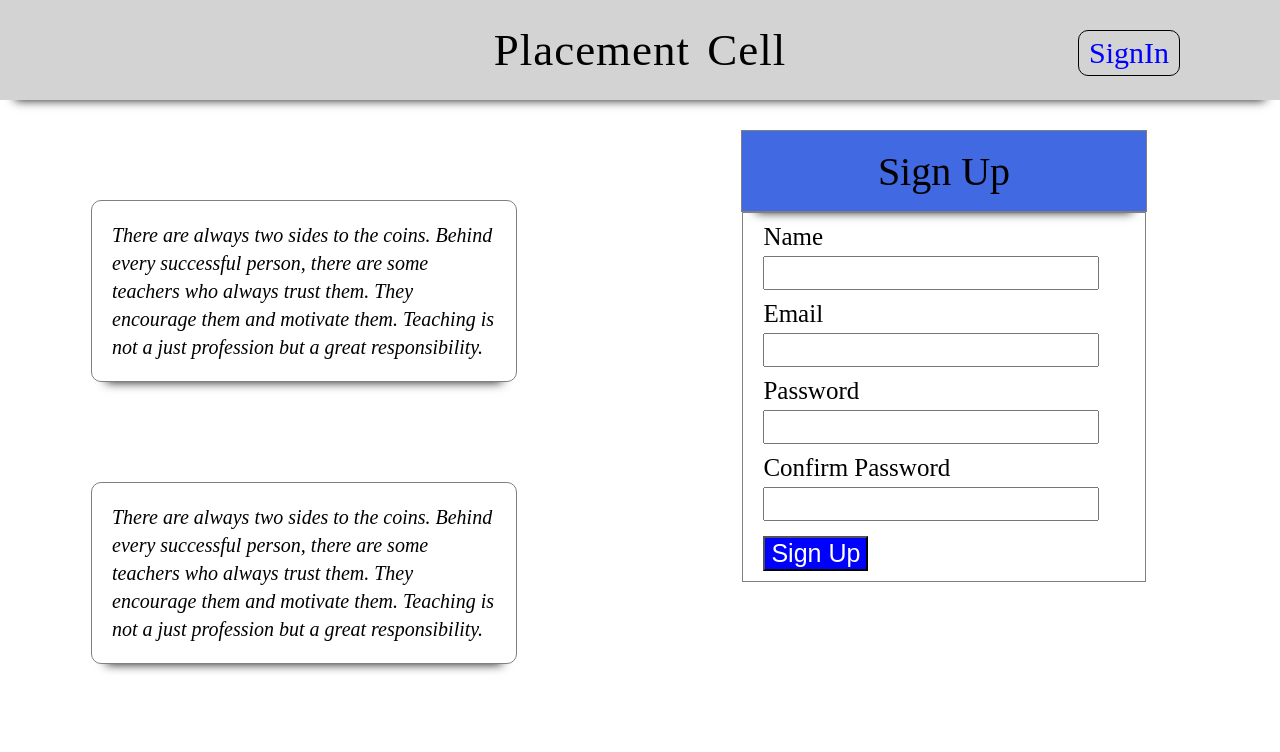
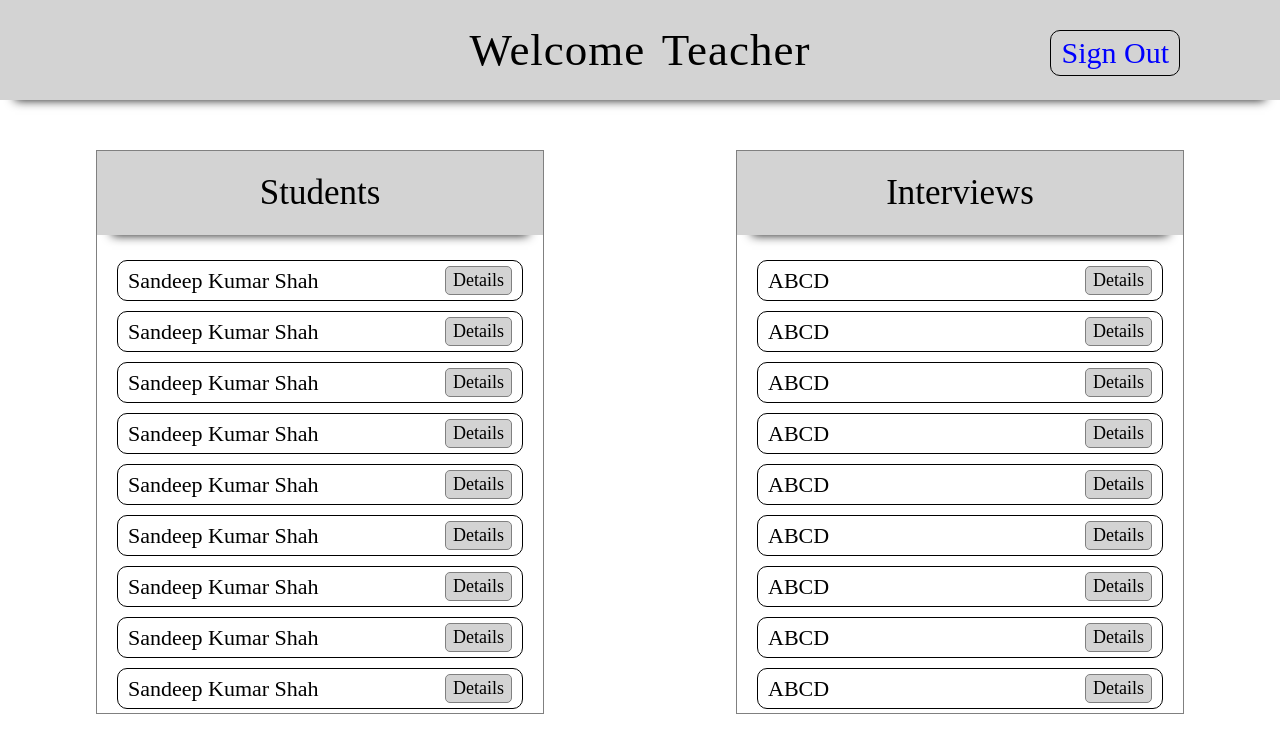
Before and after one commit to Sandeep96Shah/Placement, a React (Create React App) app in the folder client/: page / in a window 1280 px wide. Shown: the top 752 px of the page. Built offline with nearby package versions, Linux system fonts and the light colour scheme.

Commit message:
Added the Student,Interview Component and Dashboard Page

```diff
--- a/client/src/components/App.js
+++ b/client/src/components/App.js
@@ -2,12 +2,13 @@ import React from 'react';
 import { BrowserRouter as Switch, Route} from "react-router-dom";
 import HomePage from './HomePage';
 import LoginPage from './LoginPage';
+import Dashboard from './Dashboard';
 
  const App = () => {
   return (
     <div>
         <Switch>
-          <Route exact path="/" render={ () => <HomePage /> }/>
+          <Route exact path="/" render={ () => <Dashboard /> }/>
           <Route exact path="/login" render={ () => <LoginPage /> }/>
           {/* Add the login page and the dashboard page also add the 404 error page */}
         </Switch>
--- /dev/null
+++ b/client/src/components/Dashboard.js
@@ -0,0 +1,35 @@
+import React from 'react';
+import { Link } from 'react-router-dom';
+import Student from './Student';
+import Interview from './Interview';
+
+const Dashboard = () => {
+    return (
+        <div>
+            <div className="home_navbar">
+                <Link to="/"><p className="signout">Sign Out</p></Link>
+                <div className="home_header"><p>Welcome Teacher</p></div>
+            </div>
+            <div className="student_body">
+                <div className="student_container">
+                    <div className="student_div">
+                        <div className="student_header"><p>Students</p></div>
+                        <div className="student_list">
+                            <Student />
+                        </div>
+                    </div>
+                </div>
+                <div className="interview_container">
+                    <div className="interview_div">
+                        <div className="interview_header"><p>Interviews</p></div>
+                        <div className="interview_list">
+                            <Interview />
+                        </div>
+                    </div>
+                </div>
+            </div>
+        </div>
+    )
+}
+
+export default  Dashboard;
--- /dev/null
+++ b/client/src/components/Interview.js
@@ -0,0 +1,47 @@
+import React from 'react';
+import '../index.css';
+
+ const Interview = () => {
+    return (
+        <>
+            <div className="interview_comp">
+                <p className="student_name">ABCD</p>
+                <p className="detail_btn">Details</p>
+            </div>
+            <div className="interview_comp">
+                <p className="student_name">ABCD</p>
+                <p className="detail_btn">Details</p>
+            </div>
+            <div className="interview_comp">
+                <p className="student_name">ABCD</p>
+                <p className="detail_btn">Details</p>
+            </div>
+            <div className="interview_comp">
+                <p className="student_name">ABCD</p>
+                <p className="detail_btn">Details</p>
+            </div>
+            <div className="interview_comp">
+                <p className="student_name">ABCD</p>
+                <p className="detail_btn">Details</p>
+            </div>
+            <div className="interview_comp">
+                <p className="student_name">ABCD</p>
+                <p className="detail_btn">Details</p>
+            </div>
+            <div className="interview_comp">
+                <p className="student_name">ABCD</p>
+                <p className="detail_btn">Details</p>
+            </div>
+            <div className="interview_comp">
+                <p className="student_name">ABCD</p>
+                <p className="detail_btn">Details</p>
+            </div>
+            <div className="interview_comp">
+                <p className="student_name">ABCD</p>
+                <p className="detail_btn">Details</p>
+            </div>
+        </>
+    )
+}
+
+export default Interview;
--- /dev/null
+++ b/client/src/components/Student.js
@@ -0,0 +1,47 @@
+import React from 'react';
+import '../index.css';
+
+ const Student = () => {
+    return (
+        <>
+            <div className="student_comp">
+                <p className="student_name">Sandeep Kumar Shah</p>
+                <p className="detail_btn">Details</p>
+            </div>
+            <div className="student_comp">
+                <p className="student_name">Sandeep Kumar Shah</p>
+                <p className="detail_btn">Details</p>
+            </div>
+            <div className="student_comp">
+                <p className="student_name">Sandeep Kumar Shah</p>
+                <p className="detail_btn">Details</p>
+            </div>
+            <div className="student_comp">
+                <p className="student_name">Sandeep Kumar Shah</p>
+                <p className="detail_btn">Details</p>
+            </div>
+            <div className="student_comp">
+                <p className="student_name">Sandeep Kumar Shah</p>
+                <p className="detail_btn">Details</p>
+            </div>
+            <div className="student_comp">
+                <p className="student_name">Sandeep Kumar Shah</p>
+                <p className="detail_btn">Details</p>
+            </div>
+            <div className="student_comp">
+                <p className="student_name">Sandeep Kumar Shah</p>
+                <p className="detail_btn">Details</p>
+            </div>
+            <div className="student_comp">
+                <p className="student_name">Sandeep Kumar Shah</p>
+                <p className="detail_btn">Details</p>
+            </div>
+            <div className="student_comp">
+                <p className="student_name">Sandeep Kumar Shah</p>
+                <p className="detail_btn">Details</p>
+            </div>
+        </>
+    )
+}
+
+export default Student;
--- a/client/src/index.css
+++ b/client/src/index.css
@@ -1,4 +1,7 @@
 /* General Styling */
+*{
+  box-sizing: border-box;
+}
 body{
   margin: 0px;
   padding: 0px;
@@ -38,7 +41,7 @@ form{
   word-spacing: 5px;
   letter-spacing: 1px;
 }
-.signin{
+.signin, .signout{
   border: 1px solid black;
   font-size: 30px;
   top: 30px;
@@ -204,3 +207,70 @@ form{
   background-color: blue;
   color: white;
 }
+/* Student Container */
+
+.student_body{
+  display: flex;
+}
+.student_container, .interview_container{
+  width: 50vw;
+  height: 83vh;
+  display: flex;
+  justify-content: center;
+  align-items: center;
+}
+.student_div, .interview_div{
+  width: 70%;
+  height: 85%;
+  display: flex;
+  flex-direction: column;
+  border: 1px solid gray;
+}
+.student_header, .interview_header{
+  height: 90px;
+  width: 100%;
+  display: flex;
+  justify-content: center;
+  align-items: center;
+  background-color: lightgray;
+  font-size: 35px;
+  box-shadow: 0px 15px 10px -15px #111;
+}
+.student_list, .interview_list{
+  display: flex;
+  flex-direction: column;
+  padding: 25px 20px;
+  overflow-y: scroll;
+  height: 90%;
+}
+
+
+
+/* Student Component */
+
+.student_comp, .interview_comp{
+  width: 100%;
+  height: 50px;
+  display: flex;
+  justify-content: space-between;
+  align-items: center;
+  padding: 5px 10px;
+  border: 1px solid black;
+  margin-bottom: 10px;
+  border-radius: 10px;
+}
+.student_name{
+  font-size: 22px;
+}
+.detail_btn{
+  font-size: 18px;
+  border: 1px solid gray;
+  background-color: lightgray;
+  padding: 3px 7px;
+  cursor: pointer;
+  border-radius: 5px;
+}
+.detail_btn:hover{
+  color: white;
+  background-color: blue;
+}
```
